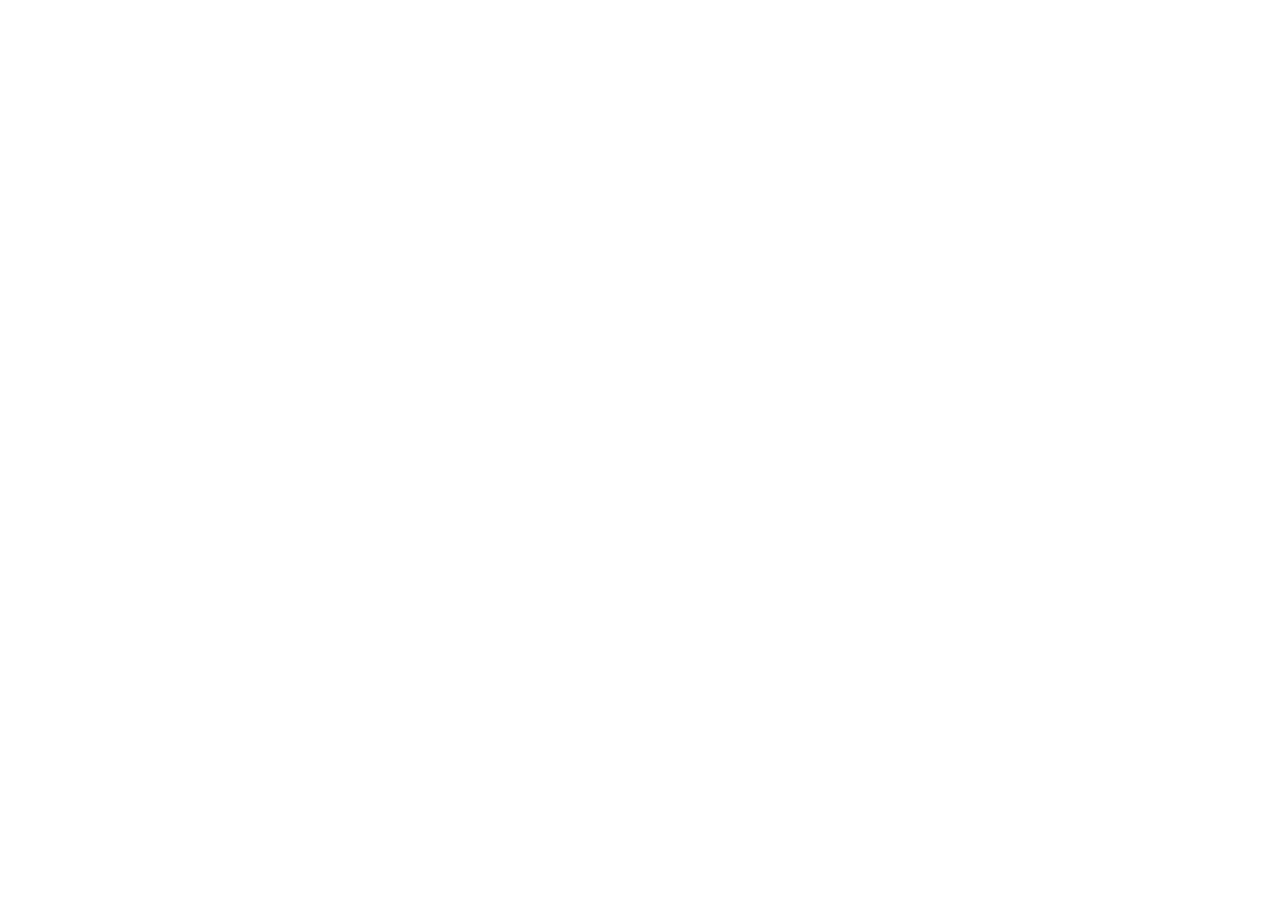
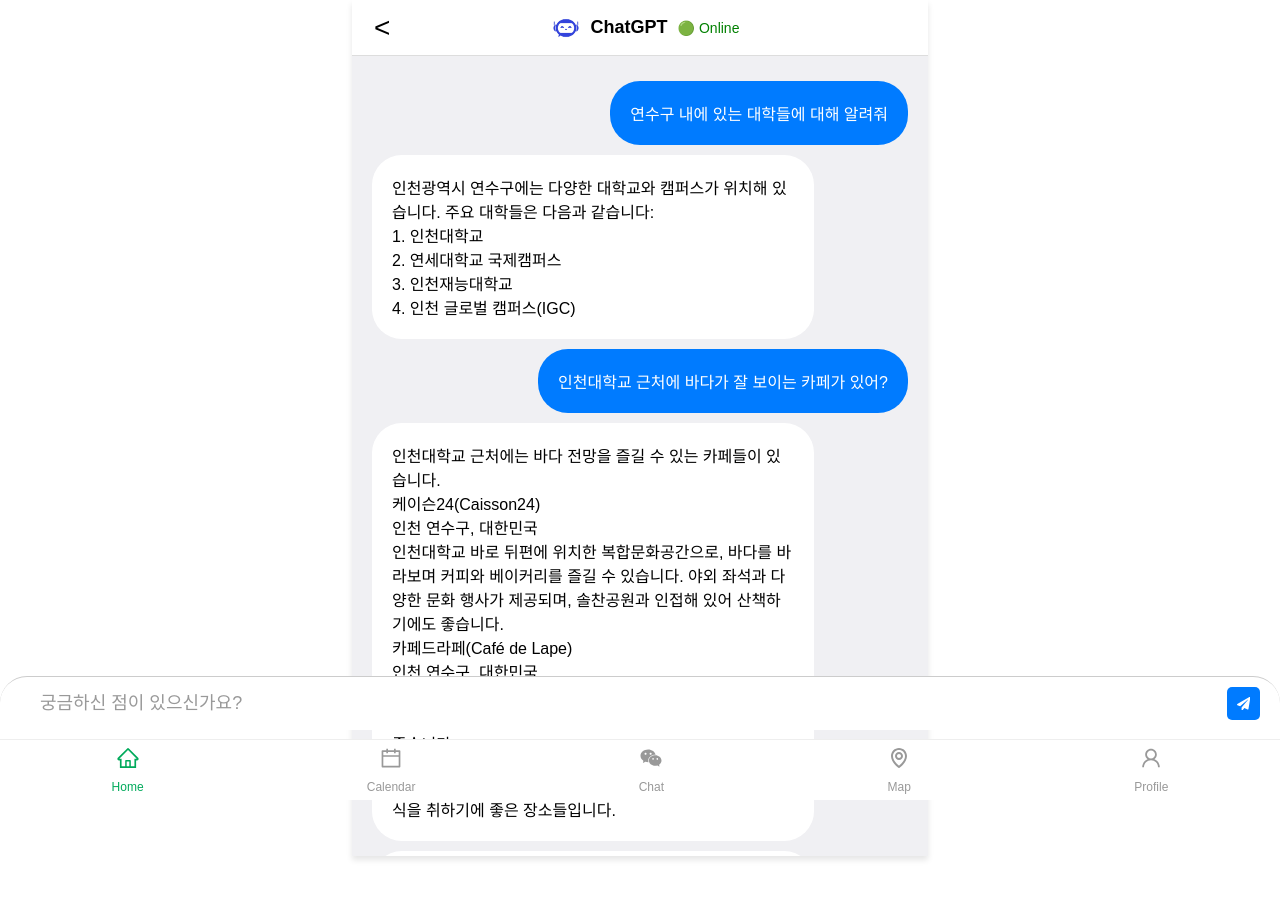
Before and after one commit to OdgOdg/frontend, a React (Vite) app: page /ChatBot in a window 1280 px wide. Before the commit this address had no page. Shown: the top 898 px of the page. Before the commit the page ends 800 px from the top, so only its background shows below. Built offline with nearby package versions, Linux system fonts and the light colour scheme; a web font is replaced by a local one.

Commit message:
design : 챗봇 페이지 퍼블리싱 완료

```diff
--- a/src/App.tsx
+++ b/src/App.tsx
@@ -14,6 +14,7 @@
 import ProfileManagement from "./pages/MyPage/ProfileManagement.tsx";
 import SurveyForm from "./pages/SurveyForm/SurveyForm.tsx";
 import EventListPage from "./pages/ListPage/EventListPage.tsx";
+import ChatBotPage from "./pages/ChatBotPage.tsx";
 
 function AppLayout() {
   return (
@@ -43,6 +44,7 @@
             <Route path="/ProfileManagement" element={<ProfileManagement />} />
             <Route path="/SurveyForm" element={<SurveyForm />} />
             <Route path="/EventList" element={<EventListPage />} />
+            <Route path="/ChatBot" element={<ChatBotPage />} />
           </Route>
         </Routes>
       </Router>
--- a/src/components/Header.tsx
+++ b/src/components/Header.tsx
@@ -1,17 +1,29 @@
 import React from "react";
 import styled from "styled-components";
 import { GoPersonAdd } from "react-icons/go";
+import chatbotImage from "../images/chatbot_icon.jpg";
 
 interface HeaderProps {
   title: string;
   showAddFriendIcon?: boolean;
+  isChatBotPage?: boolean; // 챗봇 페이지 여부 추가
 }
 
-const Header: React.FC<HeaderProps> = ({ title, showAddFriendIcon = false }) => {
+const Header: React.FC<HeaderProps> = ({ title, showAddFriendIcon = false, isChatBotPage = false }) => {
   return (
     <NavBar>
       <BackButton onClick={() => window.history.back()}>{`<`}</BackButton>
-      <Title>{title}</Title>
+
+      {isChatBotPage ? (
+        <ChatBotHeader>
+          <BotImage src={chatbotImage} alt="ChatBot" /> {/* 챗봇 이미지 */}
+          <Title>{title}</Title>
+          <OnlineStatus>🟢 Online</OnlineStatus>
+        </ChatBotHeader>
+      ) : (
+        <Title>{title}</Title>
+      )}
+
       <IconContainer>
         {showAddFriendIcon && (
           <Icon>
@@ -25,6 +37,7 @@
 
 export default Header;
 
+// 스타일 정의
 const NavBar = styled.div`
   display: flex;
   align-items: center;
@@ -60,6 +73,23 @@
 
 const Icon = styled.div`
   cursor: pointer;
-  font-size: 30px; // 아이콘 크기 조정가능
+  font-size: 30px;
   padding-top: 10px;
 `;
+
+const ChatBotHeader = styled.div`
+  display: flex;
+  align-items: center;
+  gap: 10px;
+`;
+
+const BotImage = styled.img`
+  width: 30px;
+  height: 30px;
+  border-radius: 50%;
+`;
+
+const OnlineStatus = styled.span`
+  font-size: 14px;
+  color: green;
+`;
--- /dev/null
+++ b/src/pages/ChatBotPage.tsx
@@ -0,0 +1,128 @@
+import BottomNavbar from "../components/BottomNavbar";
+import Header from "../components/Header";
+import styled from "styled-components";
+import { FaPaperPlane } from "react-icons/fa";
+import { useState } from "react";
+
+const ChatBotPage: React.FC = () => {
+  const [messages, setMessages] = useState([
+    { text: "연수구 내에 있는 대학들에 대해 알려줘", isUser: true },
+    {
+      text: "인천광역시 연수구에는 다양한 대학교와 캠퍼스가 위치해 있습니다. 주요 대학들은 다음과 같습니다:\n 1. 인천대학교\n 2. 연세대학교 국제캠퍼스\n 3. 인천재능대학교\n 4. 인천 글로벌 캠퍼스(IGC)",
+      isUser: false,
+    },
+    {
+      text: "인천대학교 근처에 바다가 잘 보이는 카페가 있어?",
+      isUser: true,
+    },
+    {
+      text: "인천대학교 근처에는 바다 전망을 즐길 수 있는 카페들이 있습니다.\n케이슨24(Caisson24)\n인천 연수구, 대한민국\n인천대학교 바로 뒤편에 위치한 복합문화공간으로, 바다를 바라보며 커피와 베이커리를 즐길 수 있습니다. 야외 좌석과 다양한 문화 행사가 제공되며, 솔찬공원과 인접해 있어 산책하기에도 좋습니다.\n카페드라페(Café de Lape)\n인천 연수구, 대한민국\n송도에 위치한 카페로, 바다와 가까워 아름다운 전망을 제공합니다. 조용한 분위기에서 커피를 즐기며 휴식을 취하기에 좋습니다.\nSteemit\n이러한 카페들은 인천대학교 인근에서 바다 전망을 즐기며 휴식을 취하기에 좋은 장소들입니다.",
+      isUser: false,
+    },
+    {
+      text: "인천대학교 근처에는 바다 전망을 즐길 수 있는 카페들이 있습니다.\n케이슨24(Caisson24)\n인천 연수구, 대한민국\n인천대학교 바로 뒤편에 위치한 복합문화공간으로, 바다를 바라보며 커피와 베이커리를 즐길 수 있습니다. 야외 좌석과 다양한 문화 행사가 제공되며, 솔찬공원과 인접해 있어 산책하기에도 좋습니다.\n카페드라페(Café de Lape)\n인천 연수구, 대한민국\n송도에 위치한 카페로, 바다와 가까워 아름다운 전망을 제공합니다. 조용한 분위기에서 커피를 즐기며 휴식을 취하기에 좋습니다.\nSteemit\n이러한 카페들은 인천대학교 인근에서 바다 전망을 즐기며 휴식을 취하기에 좋은 장소들입니다.",
+      isUser: false,
+    },
+  ]);
+  const [input, setInput] = useState("");
+
+  const handleSend = () => {
+    if (input.trim()) {
+      setMessages([...messages, { text: input, isUser: true }]);
+      setInput("");
+    }
+  };
+
+  return (
+    <>
+      <Header title="ChatGPT" isChatBotPage={true} />
+      <ChatContainer>
+        <ChatBody>
+          {messages.map((msg, index) => (
+            <ChatBubble key={index} isUser={msg.isUser}>
+              {msg.text}
+            </ChatBubble>
+          ))}
+        </ChatBody>
+        <ChatInputContainer>
+          <ChatInput value={input} onChange={(e) => setInput(e.target.value)} placeholder="궁금하신 점이 있으신가요?" />
+          <SendButton onClick={handleSend}>
+            <FaPaperPlane />
+          </SendButton>
+        </ChatInputContainer>
+      </ChatContainer>
+      <BottomNavbar />
+    </>
+  );
+};
+
+const ChatContainer = styled.div`
+  width: 100%;
+  height: 100vh;
+  display: flex;
+  flex-direction: column;
+  overflow: hidden;
+  background-color: #f0f0f3;
+`;
+
+const ChatBody = styled.div`
+  flex: 1;
+  padding: 20px;
+  padding-bottom: 70px;
+  overflow-y: auto;
+  display: flex;
+  flex-direction: column;
+`;
+
+const ChatBubble = styled.div<{ isUser: boolean }>`
+  max-width: 75%;
+  padding: 20px;
+  margin: 5px 0;
+  border-radius: 30px;
+  background: ${(props) => (props.isUser ? "#007bff" : "#FFFFFF")};
+  color: ${(props) => (props.isUser ? "white" : "black")};
+  align-self: ${(props) => (props.isUser ? "flex-end" : "flex-start")};
+  white-space: pre-line; /* 개행 문자 적용 */
+`;
+
+const ChatInputContainer = styled.div`
+  display: flex;
+  padding: 10px;
+  border-top: 1px solid #ccc;
+  background: white;
+  position: fixed;
+  bottom: 0;
+  left: 0;
+  right: 0;
+  margin-bottom: 70px;
+  border-radius: 50px;
+`;
+
+const ChatInput = styled.input`
+  flex: 1;
+  border-radius: 5px;
+  border: none;
+  outline: none;
+  padding-left: 30px;
+  font-size: 18px;
+  &::placeholder {
+    color: #999;
+    font-size: 18px;
+  }
+`;
+
+const SendButton = styled.button`
+  background: #007bff;
+  color: white;
+  border: none;
+  padding: 10px;
+  margin-left: 5px;
+  margin-right: 10px;
+  border-radius: 5px;
+  cursor: pointer;
+  display: flex;
+  align-items: center;
+  justify-content: center;
+`;
+
+export default ChatBotPage;
```
Also changed, not shown: src/images/chatbot_icon.jpg (added).
